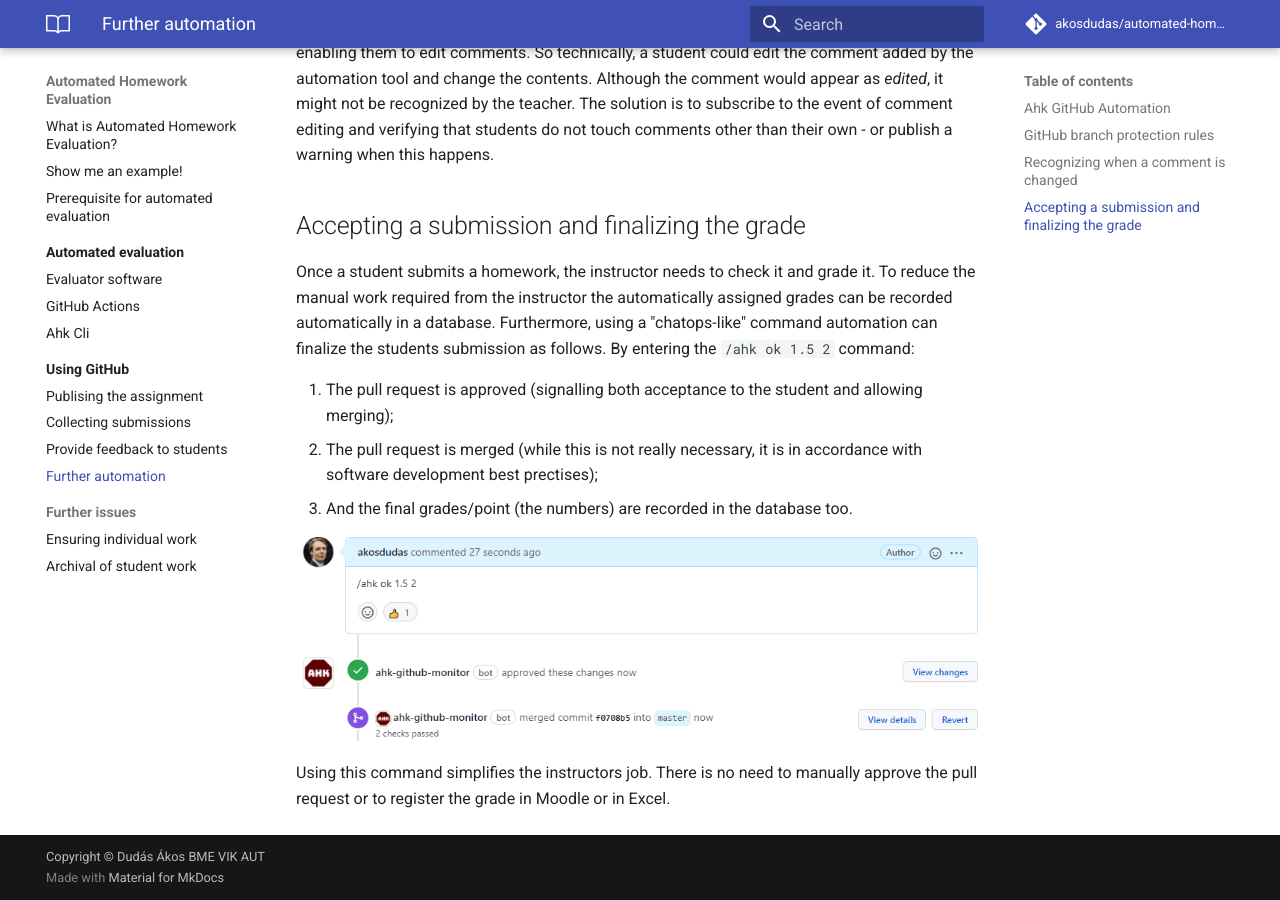
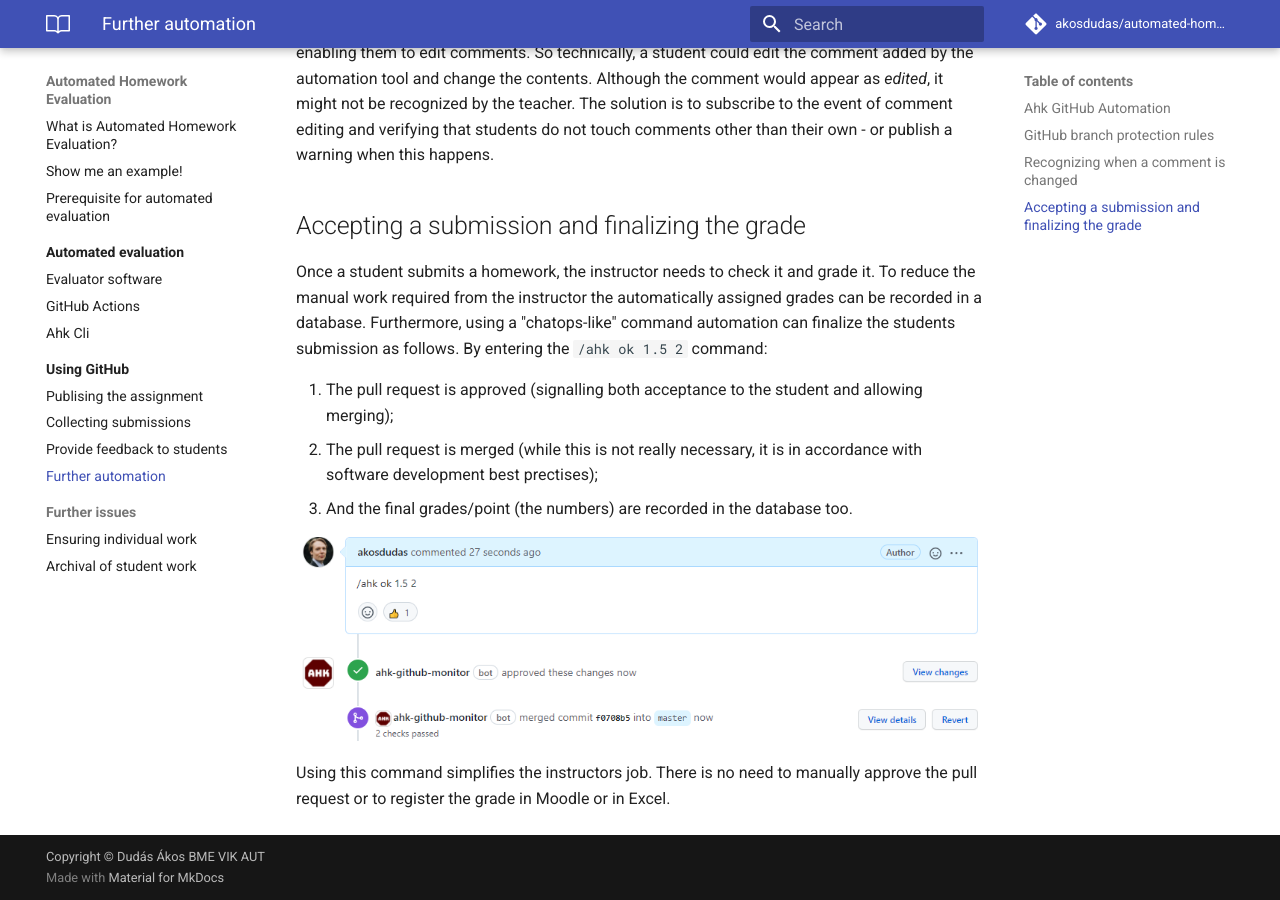
Before and after one commit to akosdudas/automated-homework-evaluation, an MkDocs documentation site: the page built from docs/using-github/further-automation.md, in a window 1280 px wide and 900 px high, scrolled down 1446 px. Built offline with MkDocs 1.6.1 and Material for MkDocs 9.7.7, drawn with Linux system fonts in a browser that asks for light colours; comment, search, counter and statistics services are not loaded; some of the changed text lies outside the part shown.

Commit message:
Fix typos

```diff
--- a/docs/using-github/further-automation.md
+++ b/docs/using-github/further-automation.md
@@ -30,7 +30,7 @@
 
 ## Accepting a submission and finalizing the grade
 
-Once a student submits a homework, the instructor needs to check it and grade it. To reduce the manual work required from the instructor the automatically assigned grades can be recorded automatically in a database. Furthermore, using a "chatops-like" command automation can finalize the students submission as follows. By entering the `/ahk ok 1.5 2` command:
+Once a student submits a homework, the instructor needs to check it and grade it. To reduce the manual work required from the instructor the automatically assigned grades can be recorded in a database. Furthermore, using a "chatops-like" command automation can finalize the students submission as follows. By entering the `/ahk ok 1.5 2` command:
 
 1. The pull request is approved (signalling both acceptance to the student and allowing merging);
 1. The pull request is merged (while this is not really necessary, it is in accordance with software development best prectises);
```
Also changed, not shown: other parts of docs/using-github/further-automation.md (+1 -1 lines).
